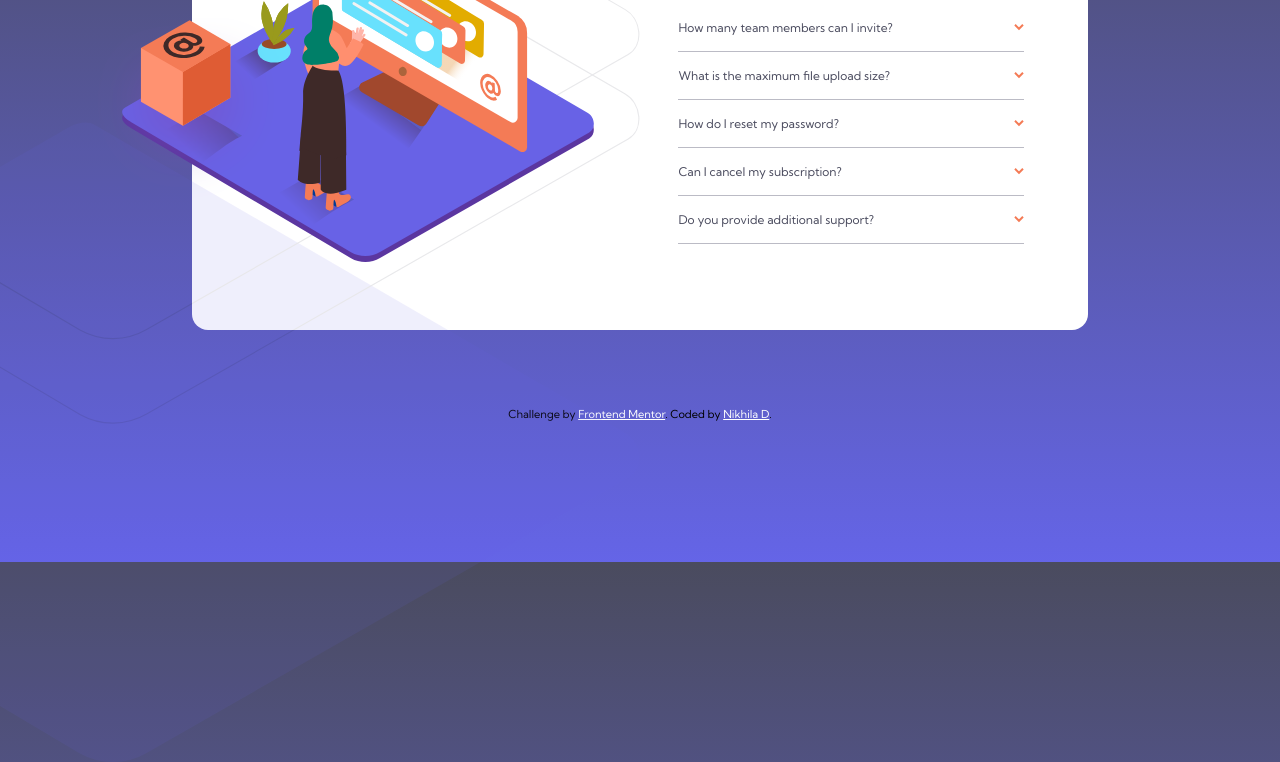
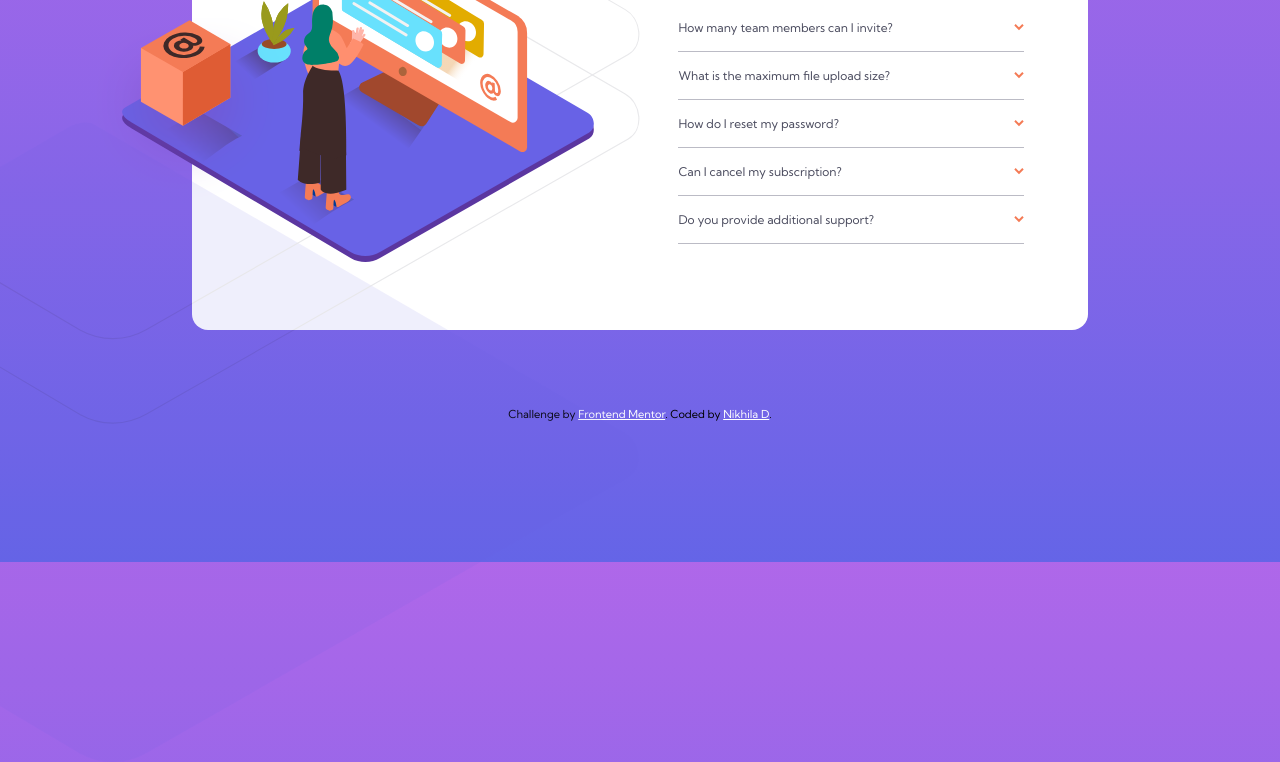
Before and after one commit to Nikhila-DN/Faq-accordion-card, a plain HTML site: page index.html in a window 1280 px wide. Shown: the part 238-1000 px from the top of the page. Drawn offline with Linux system fonts and the light colour scheme.

Commit message:
Update faq-accordion.css

```diff
--- a/faq-accordion.css
+++ b/faq-accordion.css
@@ -10,7 +10,7 @@
     padding: 0%;
 }
 body{
-    background-image:linear-gradient(hsl(237, 12%, 33%), hsl(240, 73%, 65%));
+    background-image:linear-gradient( hsl(273, 75%, 66%), hsl(240, 73%, 65%));
     background-repeat: no-repeat;
     background-attachment: fixed;
 }
```
